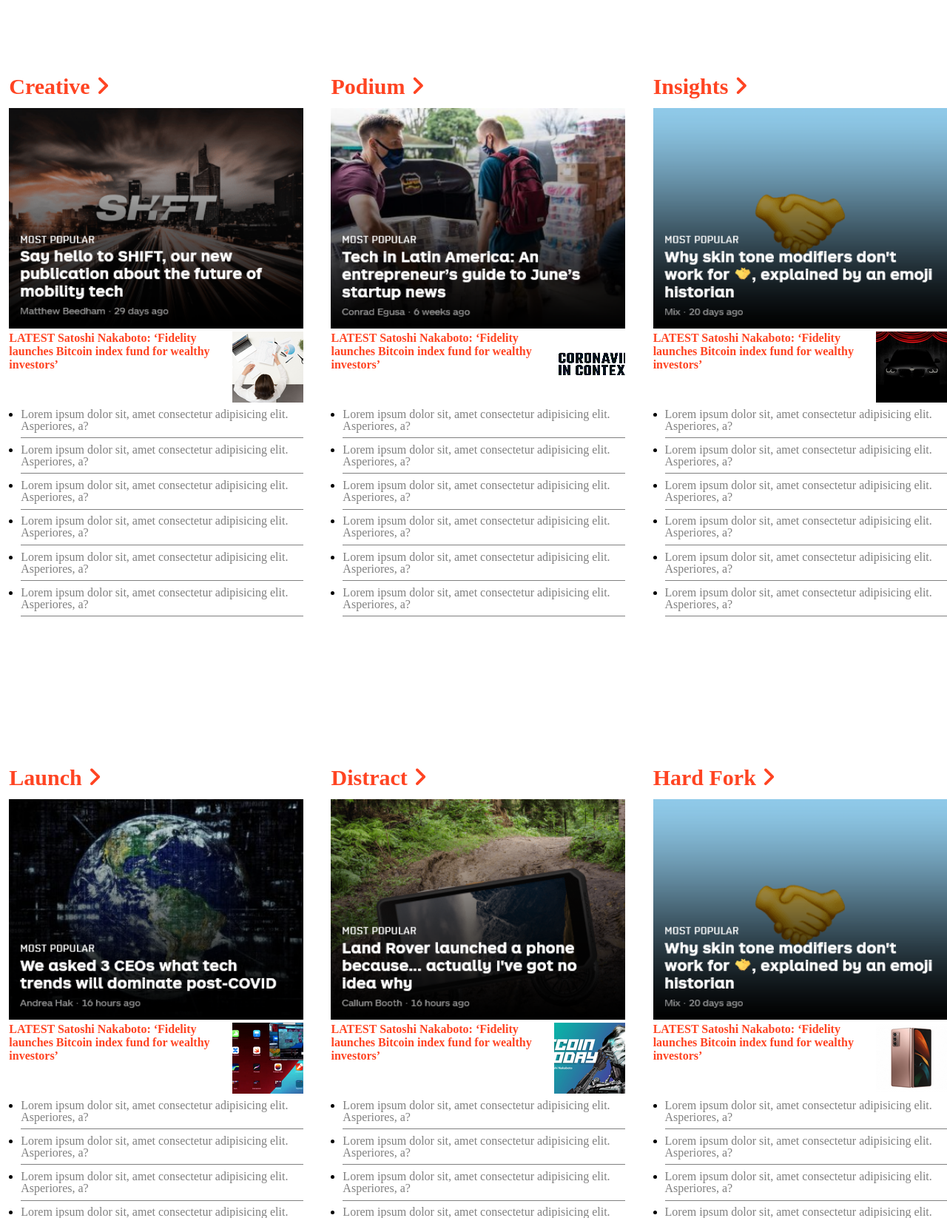
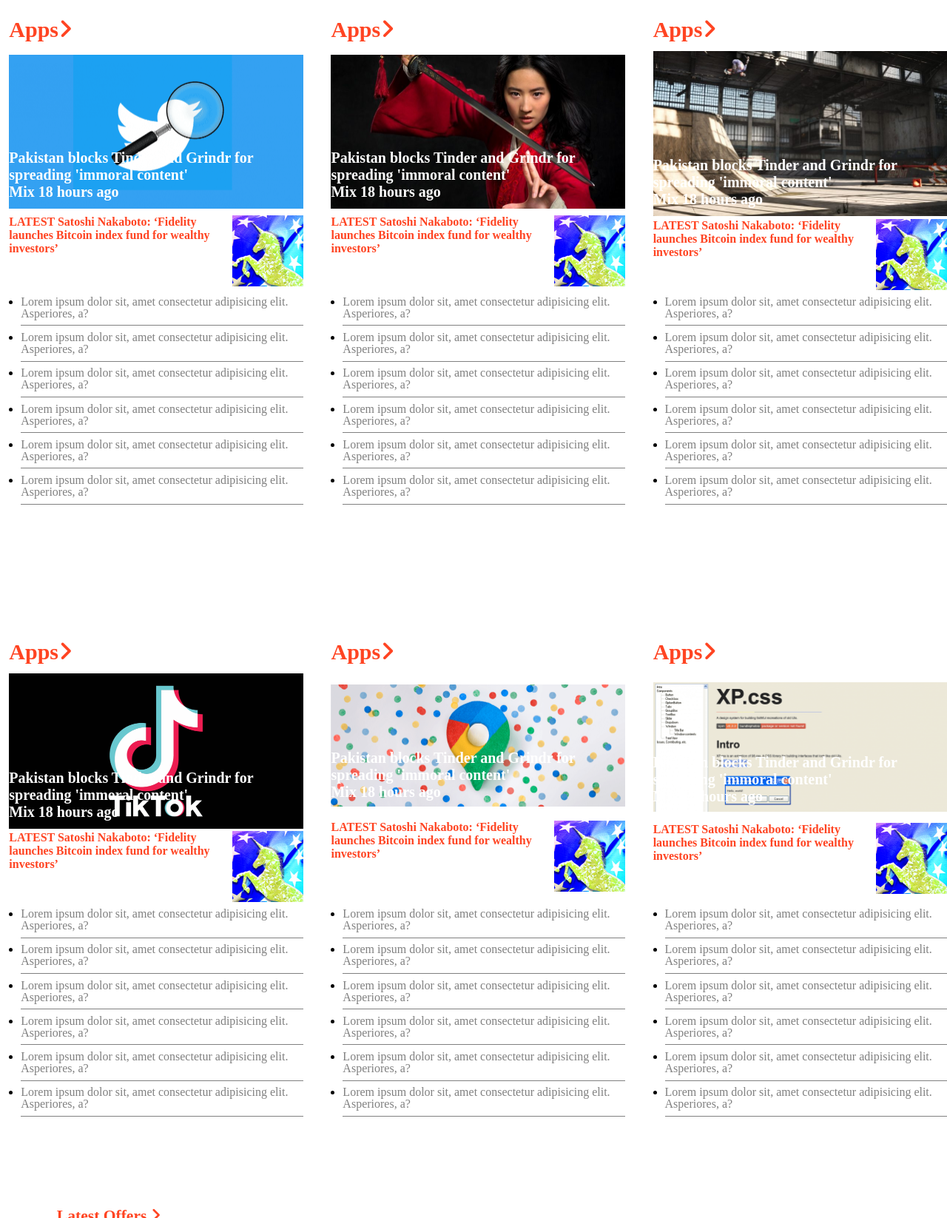
Before and after one commit to Nkuria/TNW-clone, a plain HTML site: page index.html in a window 1280 px wide. Shown: the part 2514-4160 px from the top of the page at 74% size. Drawn offline with Linux system fonts and the light colour scheme.

Commit message:
Worked on section 4 text on image

```diff
--- a/index.html
+++ b/index.html
@@ -87,18 +87,21 @@
         </div>
       </div>
       <div class="sec-1-right flex upper-flex-container">
-        <div  class="upper-side">
+        <div class="upper-side">
           <img class="upper-flex" src="images/side-img1.jpg" alt="pic here" />
 
           <div class="para">
             <p>Join our 15th annual flagship event for free</p>
           </div>
         </div>
-      <div  class="upper-side">
+        <div class="upper-side">
           <img class="lower-flex" src="images/side-img2.jpg" alt="pic here" />
 
           <div class="para">
-       <p>Uber and taxi should just become taxi firms and get over themselves </p>
+            <p>
+              Uber and taxi should just become taxi firms and get over
+              themselves
+            </p>
             <p id="small-txt">by Matthew Beedham 1 hour ago 7</p>
           </div>
         </div>
@@ -230,10 +233,19 @@
         </div>
       </div>
     </section>
+
     <section class="section-4 grid">
       <div class="sec-4-flex1 flex">
         <h1 class="hardfork h1-h5-a">Apps<i class="fas fa-angle-right"></i></h1>
-        <img src="images/flex1.png" alt="pic here" />
+        <div class="hardfork-txt">
+          <img src="images/pakistan-flag.jpg" alt="pic here" />
+          <div class="hardfork-txt-2">
+            <p>
+              Pakistan blocks Tinder and Grindr for spreading 'immoral content'
+            </p>
+            <p>Mix 18 hours ago</p>
+          </div>
+        </div>
         <div class="sec-4-flex1-1 flex">
           <h4>
             <a class="h1-h5-a" href="#">
@@ -285,76 +297,27 @@
           </ul>
         </div>
       </div>
+
       <div class="sec-4-flex1 flex">
-        <h1 class="hardfork h1-h5-a">
-          Gear <i class="fas fa-angle-right"></i>
-        </h1>
-        <img src="images/flex-img1.png" alt="pic here" />
+        <h1 class="hardfork h1-h5-a">Apps<i class="fas fa-angle-right"></i></h1>
+        <div class="hardfork-txt">
+          <img src="images/hardfork1.jpg" alt="pic here" />
+          <div class="hardfork-txt-2">
+            <p>
+              Pakistan blocks Tinder and Grindr for spreading 'immoral content'
+            </p>
+            <p>Mix 18 hours ago</p>
+          </div>
+        </div>
         <div class="sec-4-flex1-1 flex">
           <h4>
             <a class="h1-h5-a" href="#">
-              <strong>LATEST</strong>
+              <strong> LATEST </strong>
               Satoshi Nakaboto: ‘Fidelity launches Bitcoin index fund for
               wealthy investors’
             </a>
           </h4>
-          <img class="sec-1-img" src="images/small-img1.png" alt="pic here" />
-        </div>
-        <div class="lists">
-          <ul>
-            <li>
-              <a href="#"
-                >Lorem ipsum dolor sit, amet consectetur adipisicing elit.
-                Asperiores, a?</a
-              >
-            </li>
-            <li>
-              <a href="#"
-                >Lorem ipsum dolor sit, amet consectetur adipisicing elit.
-                Asperiores, a?</a
-              >
-            </li>
-            <li>
-              <a href="#"
-                >Lorem ipsum dolor sit, amet consectetur adipisicing elit.
-                Asperiores, a?</a
-              >
-            </li>
-            <li>
-              <a href="#"
-                >Lorem ipsum dolor sit, amet consectetur adipisicing elit.
-                Asperiores, a?</a
-              >
-            </li>
-            <li>
-              <a href="#"
-                >Lorem ipsum dolor sit, amet consectetur adipisicing elit.
-                Asperiores, a?</a
-              >
-            </li>
-            <li>
-              <a href="#"
-                >Lorem ipsum dolor sit, amet consectetur adipisicing elit.
-                Asperiores, a?</a
-              >
-            </li>
-          </ul>
-        </div>
-      </div>
-      <div class="sec-4-flex1 flex">
-        <h1 class="hardfork h1-h5-a">
-          Tech <i class="fas fa-angle-right"></i>
-        </h1>
-        <img src="images/uppergrid1.png" alt="pic here" />
-        <div class="sec-4-flex1-1 flex">
-          <h4>
-            <a class="h1-h5-a" href="#">
-              <strong>LATEST</strong>
-              Satoshi Nakaboto: ‘Fidelity launches Bitcoin index fund for
-              wealthy investors’
-            </a>
-          </h4>
-          <img class="sec-1-img" src="images/small-img2.png" alt="pic here" />
+          <img class="sec-1-img" src="images/small-flex.png" alt="pic here" />
         </div>
         <div class="lists">
           <ul>
@@ -399,131 +362,25 @@
       </div>
 
       <div class="sec-4-flex1 flex">
-        <h1 class="hardfork h1-h5-a">
-          Creative <i class="fas fa-angle-right"></i>
-        </h1>
-        <img src="images/uppergrid2.png" alt="pic here" />
+        <h1 class="hardfork h1-h5-a">Apps<i class="fas fa-angle-right"></i></h1>
+        <div class="hardfork-txt">
+          <img src="images/hardfork2.png" alt="pic here" />
+          <div class="hardfork-txt-2">
+            <p>
+              Pakistan blocks Tinder and Grindr for spreading 'immoral content'
+            </p>
+            <p>Mix 18 hours ago</p>
+          </div>
+        </div>
         <div class="sec-4-flex1-1 flex">
           <h4>
             <a class="h1-h5-a" href="#">
-              <strong>LATEST</strong>
+              <strong> LATEST </strong>
               Satoshi Nakaboto: ‘Fidelity launches Bitcoin index fund for
               wealthy investors’
             </a>
           </h4>
-          <img class="sec-1-img" src="images/small-img3.png" alt="pic here" />
-        </div>
-        <div class="lists">
-          <ul>
-            <li>
-              <a href="#"
-                >Lorem ipsum dolor sit, amet consectetur adipisicing elit.
-                Asperiores, a?</a
-              >
-            </li>
-            <li>
-              <a href="#"
-                >Lorem ipsum dolor sit, amet consectetur adipisicing elit.
-                Asperiores, a?</a
-              >
-            </li>
-            <li>
-              <a href="#"
-                >Lorem ipsum dolor sit, amet consectetur adipisicing elit.
-                Asperiores, a?</a
-              >
-            </li>
-            <li>
-              <a href="#"
-                >Lorem ipsum dolor sit, amet consectetur adipisicing elit.
-                Asperiores, a?</a
-              >
-            </li>
-            <li>
-              <a href="#"
-                >Lorem ipsum dolor sit, amet consectetur adipisicing elit.
-                Asperiores, a?</a
-              >
-            </li>
-            <li>
-              <a href="#"
-                >Lorem ipsum dolor sit, amet consectetur adipisicing elit.
-                Asperiores, a?</a
-              >
-            </li>
-          </ul>
-        </div>
-      </div>
-      <div class="sec-4-flex1 flex">
-        <h1 class="hardfork h1-h5-a">
-          Podium <i class="fas fa-angle-right"></i>
-        </h1>
-        <img src="images/uppergrid4.png" alt="pic here" />
-        <div class="sec-4-flex1-1 flex">
-          <h4>
-            <a class="h1-h5-a" href="#">
-              <strong>LATEST</strong>
-              Satoshi Nakaboto: ‘Fidelity launches Bitcoin index fund for
-              wealthy investors’
-            </a>
-          </h4>
-          <img class="sec-1-img" src="images/small-img5.png" alt="pic here" />
-        </div>
-        <div class="lists">
-          <ul>
-            <li>
-              <a href="#"
-                >Lorem ipsum dolor sit, amet consectetur adipisicing elit.
-                Asperiores, a?</a
-              >
-            </li>
-            <li>
-              <a href="#"
-                >Lorem ipsum dolor sit, amet consectetur adipisicing elit.
-                Asperiores, a?</a
-              >
-            </li>
-            <li>
-              <a href="#"
-                >Lorem ipsum dolor sit, amet consectetur adipisicing elit.
-                Asperiores, a?</a
-              >
-            </li>
-            <li>
-              <a href="#"
-                >Lorem ipsum dolor sit, amet consectetur adipisicing elit.
-                Asperiores, a?</a
-              >
-            </li>
-            <li>
-              <a href="#"
-                >Lorem ipsum dolor sit, amet consectetur adipisicing elit.
-                Asperiores, a?</a
-              >
-            </li>
-            <li>
-              <a href="#"
-                >Lorem ipsum dolor sit, amet consectetur adipisicing elit.
-                Asperiores, a?</a
-              >
-            </li>
-          </ul>
-        </div>
-      </div>
-      <div class="sec-4-flex1 flex">
-        <h1 class="hardfork h1-h5-a">
-          Insights <i class="fas fa-angle-right"></i>
-        </h1>
-        <img src="images/uppergrid5.png" alt="pic here" />
-        <div class="sec-4-flex1-1 flex">
-          <h4>
-            <a class="h1-h5-a" href="#">
-              <strong>LATEST</strong>
-              Satoshi Nakaboto: ‘Fidelity launches Bitcoin index fund for
-              wealthy investors’
-            </a>
-          </h4>
-          <img class="sec-1-img" src="images/small-img6.png" alt="pic here" />
+          <img class="sec-1-img" src="images/small-flex.png" alt="pic here" />
         </div>
         <div class="lists">
           <ul>
@@ -568,19 +425,25 @@
       </div>
 
       <div class="sec-4-flex1 flex">
-        <h1 class="hardfork h1-h5-a">
-          Launch <i class="fas fa-angle-right"></i>
-        </h1>
-        <img src="images/uppergrid7.png" alt="pic here" />
+        <h1 class="hardfork h1-h5-a">Apps<i class="fas fa-angle-right"></i></h1>
+        <div class="hardfork-txt">
+          <img src="images/hardfork3.png" alt="pic here" />
+          <div class="hardfork-txt-2">
+            <p>
+              Pakistan blocks Tinder and Grindr for spreading 'immoral content'
+            </p>
+            <p>Mix 18 hours ago</p>
+          </div>
+        </div>
         <div class="sec-4-flex1-1 flex">
           <h4>
             <a class="h1-h5-a" href="#">
-              <strong>LATEST</strong>
+              <strong> LATEST </strong>
               Satoshi Nakaboto: ‘Fidelity launches Bitcoin index fund for
               wealthy investors’
             </a>
           </h4>
-          <img class="sec-1-img" src="images/small-img7.png" alt="pic here" />
+          <img class="sec-1-img" src="images/small-flex.png" alt="pic here" />
         </div>
         <div class="lists">
           <ul>
@@ -623,20 +486,27 @@
           </ul>
         </div>
       </div>
+
       <div class="sec-4-flex1 flex">
-        <h1 class="hardfork h1-h5-a">
-          Distract <i class="fas fa-angle-right"></i>
-        </h1>
-        <img src="images/uppergrid8.png" alt="pic here" />
+        <h1 class="hardfork h1-h5-a">Apps<i class="fas fa-angle-right"></i></h1>
+        <div class="hardfork-txt">
+          <img src="images/hardfork4.jpg" alt="pic here" />
+          <div class="hardfork-txt-2">
+            <p>
+              Pakistan blocks Tinder and Grindr for spreading 'immoral content'
+            </p>
+            <p>Mix 18 hours ago</p>
+          </div>
+        </div>
         <div class="sec-4-flex1-1 flex">
           <h4>
             <a class="h1-h5-a" href="#">
-              <strong>LATEST</strong>
+              <strong> LATEST </strong>
               Satoshi Nakaboto: ‘Fidelity launches Bitcoin index fund for
               wealthy investors’
             </a>
           </h4>
-          <img class="sec-1-img" src="images/small-img8.png" alt="pic here" />
+          <img class="sec-1-img" src="images/small-flex.png" alt="pic here" />
         </div>
         <div class="lists">
           <ul>
@@ -679,20 +549,216 @@
           </ul>
         </div>
       </div>
+
       <div class="sec-4-flex1 flex">
-        <h1 class="hardfork h1-h5-a">
-          Hard Fork <i class="fas fa-angle-right"></i>
-        </h1>
-        <img src="images/uppergrid5.png" alt="pic here" />
+        <h1 class="hardfork h1-h5-a">Apps<i class="fas fa-angle-right"></i></h1>
+        <div class="hardfork-txt">
+          <img src="images/hardfork5.jpg" alt="pic here" />
+          <div class="hardfork-txt-2">
+            <p>
+              Pakistan blocks Tinder and Grindr for spreading 'immoral content'
+            </p>
+            <p>Mix 18 hours ago</p>
+          </div>
+        </div>
         <div class="sec-4-flex1-1 flex">
           <h4>
             <a class="h1-h5-a" href="#">
-              <strong>LATEST</strong>
+              <strong> LATEST </strong>
               Satoshi Nakaboto: ‘Fidelity launches Bitcoin index fund for
               wealthy investors’
             </a>
           </h4>
-          <img class="sec-1-img" src="images/small-img9.png" alt="pic here" />
+          <img class="sec-1-img" src="images/small-flex.png" alt="pic here" />
+        </div>
+        <div class="lists">
+          <ul>
+            <li>
+              <a href="#"
+                >Lorem ipsum dolor sit, amet consectetur adipisicing elit.
+                Asperiores, a?</a
+              >
+            </li>
+            <li>
+              <a href="#"
+                >Lorem ipsum dolor sit, amet consectetur adipisicing elit.
+                Asperiores, a?</a
+              >
+            </li>
+            <li>
+              <a href="#"
+                >Lorem ipsum dolor sit, amet consectetur adipisicing elit.
+                Asperiores, a?</a
+              >
+            </li>
+            <li>
+              <a href="#"
+                >Lorem ipsum dolor sit, amet consectetur adipisicing elit.
+                Asperiores, a?</a
+              >
+            </li>
+            <li>
+              <a href="#"
+                >Lorem ipsum dolor sit, amet consectetur adipisicing elit.
+                Asperiores, a?</a
+              >
+            </li>
+            <li>
+              <a href="#"
+                >Lorem ipsum dolor sit, amet consectetur adipisicing elit.
+                Asperiores, a?</a
+              >
+            </li>
+          </ul>
+        </div>
+      </div>
+
+      <div class="sec-4-flex1 flex">
+        <h1 class="hardfork h1-h5-a">Apps<i class="fas fa-angle-right"></i></h1>
+        <div class="hardfork-txt">
+          <img src="images/hardfork6.png" alt="pic here" />
+          <div class="hardfork-txt-2">
+            <p>
+              Pakistan blocks Tinder and Grindr for spreading 'immoral content'
+            </p>
+            <p>Mix 18 hours ago</p>
+          </div>
+        </div>
+        <div class="sec-4-flex1-1 flex">
+          <h4>
+            <a class="h1-h5-a" href="#">
+              <strong> LATEST </strong>
+              Satoshi Nakaboto: ‘Fidelity launches Bitcoin index fund for
+              wealthy investors’
+            </a>
+          </h4>
+          <img class="sec-1-img" src="images/small-flex.png" alt="pic here" />
+        </div>
+        <div class="lists">
+          <ul>
+            <li>
+              <a href="#"
+                >Lorem ipsum dolor sit, amet consectetur adipisicing elit.
+                Asperiores, a?</a
+              >
+            </li>
+            <li>
+              <a href="#"
+                >Lorem ipsum dolor sit, amet consectetur adipisicing elit.
+                Asperiores, a?</a
+              >
+            </li>
+            <li>
+              <a href="#"
+                >Lorem ipsum dolor sit, amet consectetur adipisicing elit.
+                Asperiores, a?</a
+              >
+            </li>
+            <li>
+              <a href="#"
+                >Lorem ipsum dolor sit, amet consectetur adipisicing elit.
+                Asperiores, a?</a
+              >
+            </li>
+            <li>
+              <a href="#"
+                >Lorem ipsum dolor sit, amet consectetur adipisicing elit.
+                Asperiores, a?</a
+              >
+            </li>
+            <li>
+              <a href="#"
+                >Lorem ipsum dolor sit, amet consectetur adipisicing elit.
+                Asperiores, a?</a
+              >
+            </li>
+          </ul>
+        </div>
+      </div>
+
+      <div class="sec-4-flex1 flex">
+        <h1 class="hardfork h1-h5-a">Apps<i class="fas fa-angle-right"></i></h1>
+        <div class="hardfork-txt">
+          <img src="images/hardfork7.png" alt="pic here" />
+          <div class="hardfork-txt-2">
+            <p>
+              Pakistan blocks Tinder and Grindr for spreading 'immoral content'
+            </p>
+            <p>Mix 18 hours ago</p>
+          </div>
+        </div>
+        <div class="sec-4-flex1-1 flex">
+          <h4>
+            <a class="h1-h5-a" href="#">
+              <strong> LATEST </strong>
+              Satoshi Nakaboto: ‘Fidelity launches Bitcoin index fund for
+              wealthy investors’
+            </a>
+          </h4>
+          <img class="sec-1-img" src="images/small-flex.png" alt="pic here" />
+        </div>
+        <div class="lists">
+          <ul>
+            <li>
+              <a href="#"
+                >Lorem ipsum dolor sit, amet consectetur adipisicing elit.
+                Asperiores, a?</a
+              >
+            </li>
+            <li>
+              <a href="#"
+                >Lorem ipsum dolor sit, amet consectetur adipisicing elit.
+                Asperiores, a?</a
+              >
+            </li>
+            <li>
+              <a href="#"
+                >Lorem ipsum dolor sit, amet consectetur adipisicing elit.
+                Asperiores, a?</a
+              >
+            </li>
+            <li>
+              <a href="#"
+                >Lorem ipsum dolor sit, amet consectetur adipisicing elit.
+                Asperiores, a?</a
+              >
+            </li>
+            <li>
+              <a href="#"
+                >Lorem ipsum dolor sit, amet consectetur adipisicing elit.
+                Asperiores, a?</a
+              >
+            </li>
+            <li>
+              <a href="#"
+                >Lorem ipsum dolor sit, amet consectetur adipisicing elit.
+                Asperiores, a?</a
+              >
+            </li>
+          </ul>
+        </div>
+      </div>
+
+      <div class="sec-4-flex1 flex">
+        <h1 class="hardfork h1-h5-a">Apps<i class="fas fa-angle-right"></i></h1>
+        <div class="hardfork-txt">
+          <img src="images/hardfork8.png" alt="pic here" />
+          <div class="hardfork-txt-2">
+            <p>
+              Pakistan blocks Tinder and Grindr for spreading 'immoral content'
+            </p>
+            <p>Mix 18 hours ago</p>
+          </div>
+        </div>
+        <div class="sec-4-flex1-1 flex">
+          <h4>
+            <a class="h1-h5-a" href="#">
+              <strong> LATEST </strong>
+              Satoshi Nakaboto: ‘Fidelity launches Bitcoin index fund for
+              wealthy investors’
+            </a>
+          </h4>
+          <img class="sec-1-img" src="images/small-flex.png" alt="pic here" />
         </div>
         <div class="lists">
           <ul>
--- a/style.css
+++ b/style.css
@@ -144,7 +144,7 @@
 }
 
 .sec-1-flex1 {
-  flex:70%;
+  flex: 70%;
   position: relative;
 }
 
@@ -172,32 +172,29 @@
 }
 
 .sec-1-right {
-  flex:30%;
+  flex: 30%;
   flex-direction: column;
   margin-left: 1%;
 }
 
-.upper-side
-{
-  position:relative;
+.upper-side {
+  position: relative;
 }
 
-.para
-{
-  position:absolute;
-  bottom:5%;
+.para {
+  position: absolute;
+  bottom: 5%;
 }
 
-.para p{
-color:white;
-font-weight:bolder;
-font-size:4vh;
+.para p {
+  color: white;
+  font-weight: bolder;
+  font-size: 4vh;
 }
 
-#small-txt
-{
-  font-size:2vh;
-  font-weight:lighter;
+#small-txt {
+  font-size: 2vh;
+  font-weight: lighter;
 
 }
 
@@ -302,6 +299,21 @@
   margin-bottom: 3%;
   font-weight: bolder;
   font-size: 30px;
+}
+
+.hardfork-txt {
+  position: relative;
+}
+
+.hardfork-txt-2 {
+  position: absolute;
+  bottom: 5%;
+}
+
+.hardfork-txt-2 p {
+  color: white;
+  font-size: 2.5vh;
+  font-weight: bolder;
 }
 
 .sec-4-flex1-1 {
@@ -506,22 +518,21 @@
     width: 100%;
   }
 
-  .upper-flex{
+  .upper-flex {
     padding-top: 2%;
-    height:40vh;
-    width:100%;
+    height: 40vh;
+    width: 100%;
   }
 
   .lower-flex {
     padding-top: 2%;
-    width:100%;
-    height:40vh;
+    width: 100%;
+    height: 40vh;
 
   }
 
-  .tnw2020-img
-  {
-    height:40vh;
+  .tnw2020-img {
+    height: 40vh;
   }
 
 
@@ -660,22 +671,21 @@
     font-size: 2vh;
   }
 
-  .upper-flex{
+  .upper-flex {
     padding-top: 2%;
-    height:30vh;
-    width:100%;
+    height: 30vh;
+    width: 100%;
   }
 
   .lower-flex {
     padding-top: 2%;
-    width:100%;
-    height:30vh;
+    width: 100%;
+    height: 30vh;
 
   }
 
-  .tnw2020-img
-  {
-    height:30vh;
+  .tnw2020-img {
+    height: 30vh;
   }
 
   .sec-1-logo {
```
Also changed, not shown: images/hardfork1.jpg (added), images/hardfork2.png (added), images/hardfork3.png (added), images/hardfork4.jpg (added), images/hardfork5.jpg (added), images/hardfork6.png (added), images/hardfork7.png (added), images/hardfork8.png (added), images/pakistan-flag.jpg (added). Lines whose indentation alone changed are shown as unchanged.
